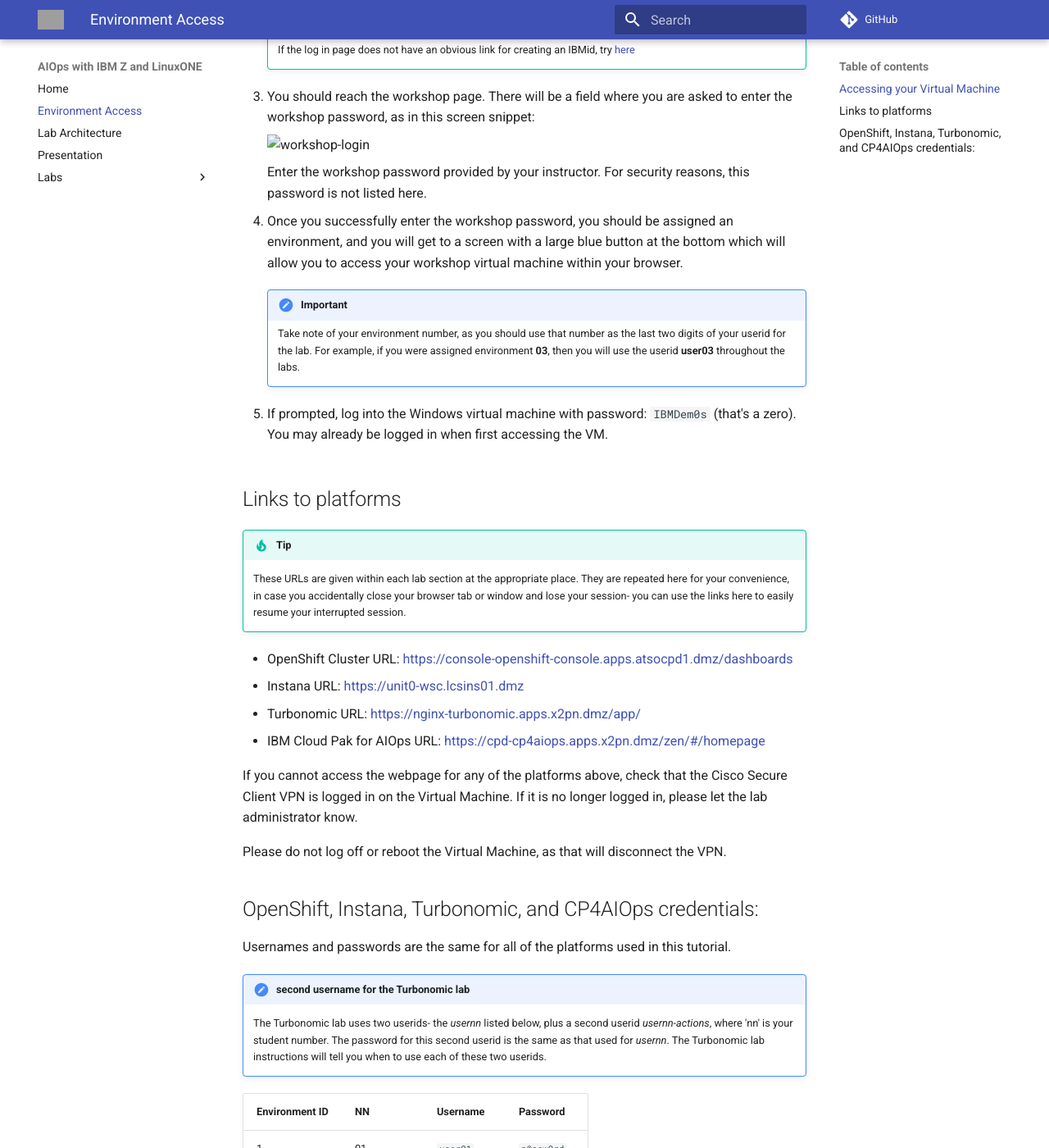
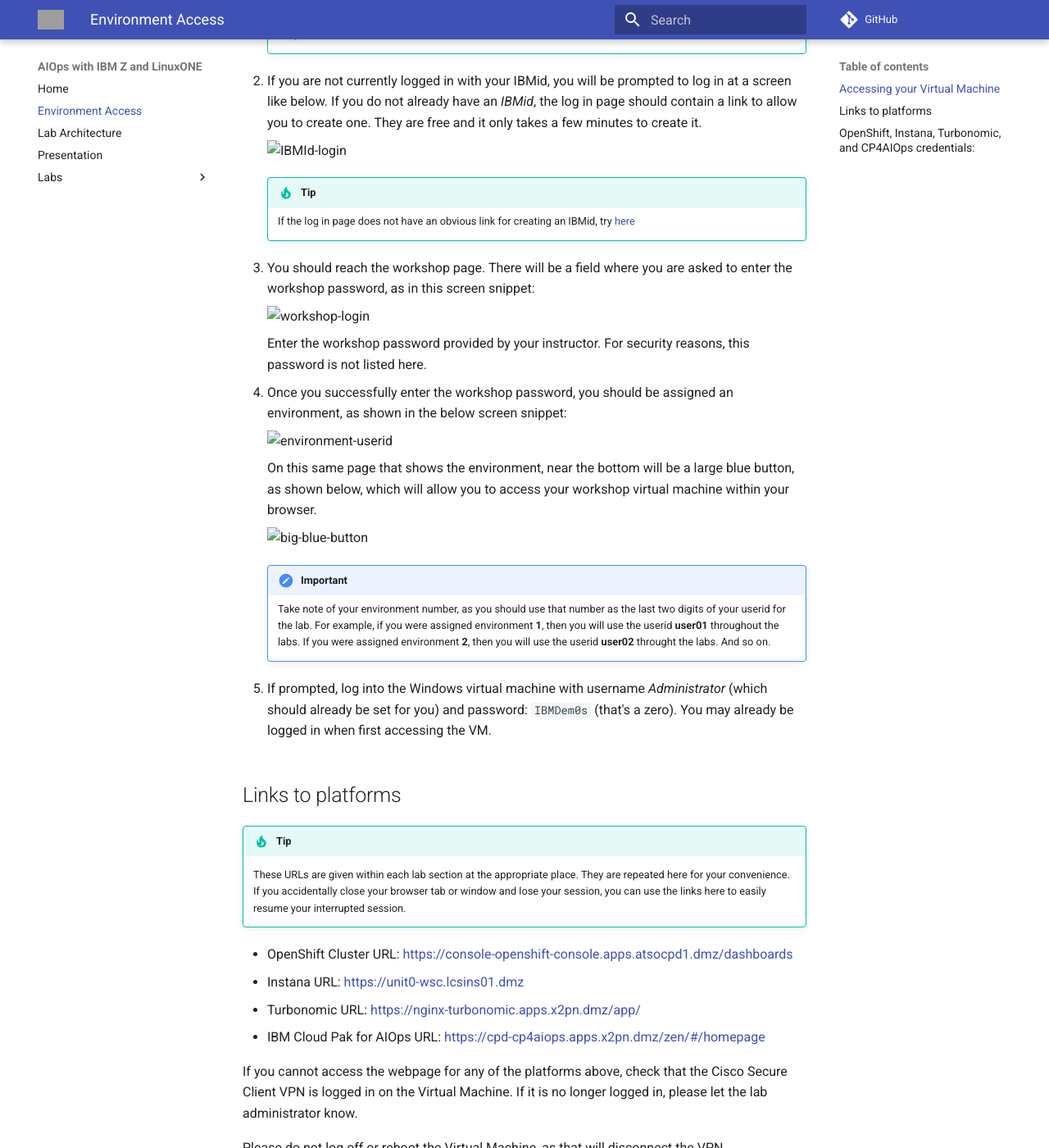
Before and after one commit to ibm-wsc/aiops-z, an MkDocs documentation site: the page built from docs/access.md, in a window 1280 px wide and 1400 px high, scrolled down 824 px. Shown: the whole window at 82% size. Built offline with MkDocs 1.6.1 and Material for MkDocs 9.7.7, drawn with Linux system fonts in a browser that asks for light colours; comment, search, counter and statistics services are not loaded; some of the changed text lies outside the part shown; grey boxes are pictures that could not be loaded.

Commit message:
enhance access instructions

```diff
--- a/docs/access.md
+++ b/docs/access.md
@@ -1,14 +1,21 @@
 # Accessing the Environment
 
-!!! Important "Important - before you get started"
+From your local workstation, you will access a workshop Windows virtual machine from which you will perform the lab. This virtual machine is provided by the *IBM Technology Zone* service.
+
+The directions for logging in to *IBM Technology Zone* and accessing your workshop virtual machine are given in the next section, but please read the following tips first:
+
+!!! Important "From your local workstation"
 
     Your experience may vary, but in past workshops, the virtual machines seemed to work best in a Firefox browser on your local workstation. Running the virtual machines in Chrome sometimes resulted in an issue where your mouse pointer is not visible.
 
-    Regardless of which browser you use on your local workstation, within the virtual machine itself, Chrome has been set to the default browser and the lab works best within Chrome within the virtual machine.
+!!! Important "From within the workshop virtual machine"
+
+    Regardless of which browser you use on your local workstation, within the virtual machine itself, Chrome has been set to the default browser. The lab works best in Chrome within the virtual machine.
 
     Within your virtual machine, the workshop website has been set as your home page within Chrome. Once you are successfully logged in to your virtual machine, it is recommended for your convenience that you stop accessing this site from your local workstation but instead access this site from within your virtual machine.
 
 ## Accessing your Virtual Machine
+
 1. Go here: [https://techzone.ibm.com/my/workshops/student/67bde333ae3e9e263f4c586e](https://techzone.ibm.com/my/workshops/student/67bde333ae3e9e263f4c586e){target=_new}
 
     !!! Tip
@@ -31,19 +38,25 @@
 
     Enter the workshop password provided by your instructor. For security reasons, this password is not listed here.
 
-4. Once you successfully enter the workshop password, you should be assigned an environment, and you will get to a screen with a large blue button at the bottom which will allow you to access your workshop virtual machine within your browser.
+4. Once you successfully enter the workshop password, you should be assigned an environment, as shown in the below screen snippet:
+
+    ![environment-userid](environment-userid.png)
+
+    On this same page that shows the environment, near the bottom will be a large blue button, as shown below, which will allow you to access your workshop virtual machine within your browser.
+
+    ![big-blue-button](big-blue-button.png)
 
     !!! Important
 
-        Take note of your environment number, as you should use that number as the last two digits of your userid for the lab.  For example, if you were assigned environment **03**, then you will use the userid **user03** throughout the labs.
+        Take note of your environment number, as you should use that number as the last two digits of your userid for the lab.  For example, if you were assigned environment **1**, then you will use the userid **user01** throughout the labs.  If you were assigned environment **2**, then you will use the userid **user02** throught the labs. And so on.
 
-5. If prompted, log into the Windows virtual machine with password: `IBMDem0s` (that's a zero). You may already be logged in when first accessing the VM.
+5. If prompted, log into the Windows virtual machine with username _Administrator_ (which should already be set for you) and password: `IBMDem0s` (that's a zero). You may already be logged in when first accessing the VM.
 
 ## Links to platforms
 
 !!! Tip
 
-    These URLs are given within each lab section at the appropriate place.  They are repeated here for your convenience, in case you accidentally close your browser tab or window and lose your session- you can use the links here to easily resume your interrupted session.
+    These URLs are given within each lab section at the appropriate place.  They are repeated here for your convenience. If you accidentally close your browser tab or window and lose your session, you can use the links here to easily resume your interrupted session.
 
 - OpenShift Cluster URL: [https://console-openshift-console.apps.atsocpd1.dmz/dashboards](https://console-openshift-console.apps.atsocpd1.dmz/dashboards){target=wsc_ocpconsole}
 - Instana URL: [https://unit0-wsc.lcsins01.dmz](https://unit0-wsc.lcsins01.dmz){target=wsc_instana}
```
Also changed, not shown: docs/images/big-blue-button.png (added), docs/images/environment-userid.png (added).
